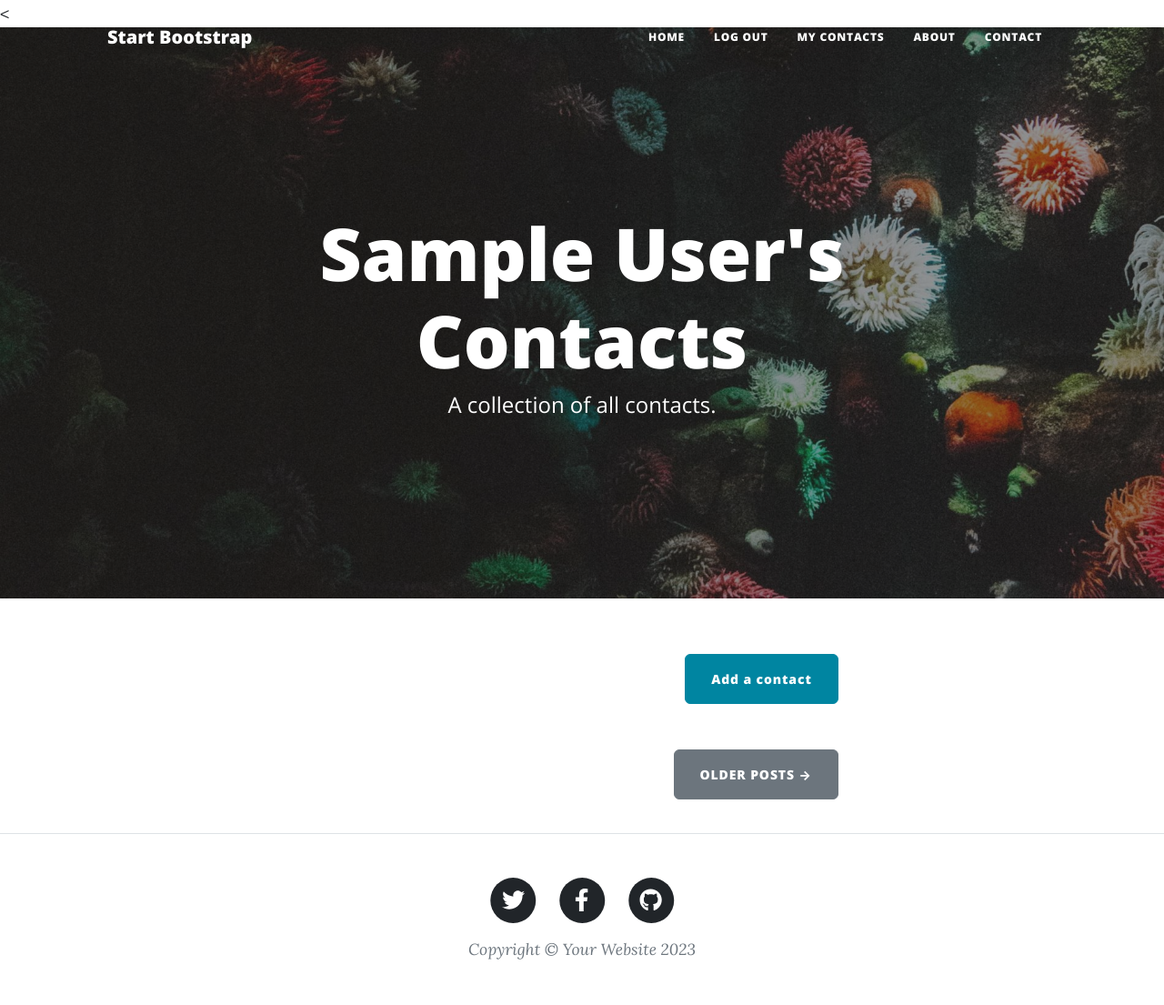
After one commit to dimitrov88/Virtual-wallet, a Flask app: page /my_contacts in a window 1280 px wide. The commit adds this page. Shown: the whole page at 91% size. Run offline with Flask 3, Linux system fonts and the light colour scheme; the visitor is signed in with stand-in values (Sample User, id 1); data that the repository does not hold is empty; some libraries are stand-ins or nearby versions.

Commit message:
add contacts.html, send to friend func.

```diff
--- a/data/models.py
+++ b/data/models.py
@@ -28,12 +28,12 @@ class Transactions(BaseModel):
     sender_id: PositiveInt
     receiver_id: PositiveInt
     amount: float
-    currency: Union[constr(), PositiveInt]
+    currency_id: Union[constr(), PositiveInt]
     date: Optional[datetime]
 
     @classmethod
-    def from_query(cls, id, sender_id, receiver_id, amount, currency, date):
-        return cls(id=id, sender_id=sender_id, receiver_id=receiver_id, amount=amount, currency=currency, date=date)
+    def from_query(cls, id, sender_id, receiver_id, amount, currency_id, date):
+        return cls(id=id, sender_id=sender_id, receiver_id=receiver_id, amount=amount, currency_id=currency_id, date=date)
 
 
 class TransactionResponse(BaseModel):
--- a/main.py
+++ b/main.py
@@ -3,7 +3,7 @@ from flask_bootstrap import Bootstrap5
 from flask_ckeditor import CKEditor
 from flask_login import UserMixin, login_user, LoginManager, current_user, logout_user
 from datetime import datetime
-from forms import RegisterForm, LoginForm, CommentForm, AddFromCardForm
+from forms import RegisterForm, LoginForm, CommentForm, AddFromCardForm, CreateTransactionForm, ContactForm, CreateFriendTransactionForm
 from werkzeug.security import generate_password_hash, check_password_hash
 from data.models import BaseUser, Wallet, TransactionResponse, WalletResponse
 from services import user_services, wallet_services, transaction_services
@@ -46,7 +46,8 @@ def logout():
 @app.route('/')
 def get_all_posts():
     # posts = get_posts()
-    return render_template("login.html")
+    form = LoginForm()
+    return render_template("login.html", form=form)
 
 
 @app.route('/home')
@@ -59,16 +60,32 @@ def home():
 
 @app.route("/add_money/<int:current_wallet_id>", methods=["GET", "POST"])
 def add_money(current_wallet_id: int):
-
     form = AddFromCardForm()
     if form.validate_on_submit():
         amount = form.amount.data
         wallet = wallet_services.get_by_id(current_wallet_id)
         to_add = wallet_services.add_from_card(wallet, float(amount))
 
+        flash("Money added successfully!")
         return redirect(url_for("home"))
     return render_template("add_from_card.html", form=form)
 
+
+@app.route("/create_transaction/<int:current_wallet_id>", methods=["GET", "POST"])
+def create_transaction(current_wallet_id: int):
+    form = CreateTransactionForm()
+    if form.validate_on_submit():
+        sender_wallet = wallet_services.get_by_id(current_wallet_id)
+
+        receiver_wallet = wallet_services.get_by_email(form.receiver.data)
+        amount = float(form.amount.data)
+        if sender_wallet.balance < amount:
+            flash("You do not have enough money.")
+            return redirect(url_for("create_transaction"))
+        to_send = wallet_services.make_transaction(sender_wallet, receiver_wallet, amount)
+        flash("Transaction complete!")
+        return redirect(url_for("home"))
+    return render_template("make_transaction.html", form=form)
 
 
 # @app.route('/')
@@ -180,6 +197,53 @@ def contact():
     return render_template("contact.html", current_user=current_user)
 
 
+@app.route("/my_contacts")
+def my_contacts():
+    all_contacts = user_services.get_all_contacts_by_id(current_user.id)
+    return render_template("contacts.html", current_user=current_user, contacts=all_contacts)
+
+
+@app.route("/add_contact", methods=["GET", "POST"])
+def add_contact():
+    form = ContactForm()
+
+    if form.validate_on_submit():
+        check_user = user_services.get_by_email(form.email.data)
+        if not check_user:
+            flash("User with that email doesn't exist!")
+            return render_template("contact_form.html", current_user=current_user, form=form)
+        else:
+            to_add = user_services.add_contact(current_user.id, check_user.id)
+            flash("Contact added successfully!")
+            return redirect(url_for("my_contacts"))
+    return render_template("contact_form.html", form=form)
+
+
+@app.route("/remove_contact/<int:contact_id>")
+def remove_contact(contact_id: int):
+    to_remove = user_services.remove_contact_by_id(contact_id, current_user.id)
+    flash("Contact removed!")
+    return redirect(url_for("my_contacts"))
+
+
+@app.route("/send_to_friend/<int:contact_id>",  methods=["GET", "POST"])
+def send_to_friend(contact_id: int):
+    form = CreateFriendTransactionForm()
+    friend = user_services.get_by_id(contact_id)
+    if form.validate_on_submit():
+        sender_wallet = wallet_services.get_by_user_id(current_user.id)
+
+        receiver_wallet = wallet_services.get_by_email(friend.email)
+        amount = float(form.amount.data)
+        if sender_wallet.balance < amount:
+            flash("You do not have enough money.")
+            return redirect(url_for("send_to_friend"))
+        to_send = wallet_services.make_transaction(sender_wallet, receiver_wallet, amount)
+        flash("Transaction complete!")
+        return redirect(url_for("home"))
+    return render_template("send_to_friend.html", form=form, contact=friend)
+
+
 @app.route('/register', methods=["GET", "POST"])
 def register():
     form = RegisterForm()
@@ -206,7 +270,7 @@ def register():
 
         insert_user = user_services.create_user(new_user)
         first_wallet = (wallet_services.create_first_wallet
-                        (Wallet(name=f"{new_user.name} EUR Wallet"), new_user.name))
+                        (Wallet(name=f"{new_user.name} EUR Wallet", balance=0), new_user.name))
         # This line will authenticate the user with Flask-Login
         login_user(new_user)
         return redirect(url_for("login"))
--- a/services/user_services.py
+++ b/services/user_services.py
@@ -25,3 +25,25 @@ def get_by_name(name):
     data = read_query("SELECT * FROM user WHERE name=?", (name,))
 
     return next((BaseUser.create_base_user(*row) for row in data), None)
+
+
+def add_contact(user1_id, user2_id):
+    data = insert_query("INSERT INTO contacts (user_id1, user_id2) VALUES(?,?)", (user1_id, user2_id))
+
+    return data
+
+
+def get_all_contacts_by_id(id):
+    data = read_query("SELECT u.id, u.email, u.password, u.name FROM user u "
+                      "JOIN contacts c  ON (c.user_id1 = u.id OR c.user_id2 = u.id) "
+                      "WHERE c.user_id1 = ? and u.id != ?;", (id, id))
+
+    return (BaseUser.create_base_user(*row) for row in data)
+
+
+
+def remove_contact_by_id(id, current_user_id: int):
+    data = update_query("DELETE FROM contacts WHERE user_id1 = ? and user_id2 = ? or user_id2 = ? and user_id1 = ?",
+                        (id, current_user_id, id, current_user_id))
+
+    return data
--- /dev/null
+++ b/templates/contacts.html
@@ -0,0 +1,64 @@
+{% include "header.html" %}
+
+<!-- Page Header-->
+<header
+  class="masthead"
+  style="background-image: url('../static/assets/img/home-bg.jpg')"
+>
+  <div class="container position-relative px-4 px-lg-5">
+    <div class="row gx-4 gx-lg-5 justify-content-center">
+      <div class="col-md-10 col-lg-8 col-xl-7">
+        <div class="site-heading">
+          <h1>{{ current_user.name }}'s Contacts</h1>
+          <span class="subheading">A collection of all contacts.</span>
+        </div>
+      </div>
+    </div>
+  </div>
+</header>
+<!-- Main Content-->
+<div class="container px-4 px-lg-5">
+      {% with messages = get_flashed_messages() %}
+      {% if messages %}
+      {% for message in messages %}
+      <p class="flash">{{ message }}</p>
+      {% endfor %}
+      {% endif %}
+      {% endwith %}
+  <div class="row gx-4 gx-lg-5 justify-content-center">
+    <div class="col-md-10 col-lg-8 col-xl-7">
+      <!-- Post preview-->
+      {% for contact in contacts %}
+      <div class="post-preview">
+        <a href="{{ url_for('send_to_friend', contact_id=contact.id) }}">
+          <h2 class="post-title">{{ contact.name }}</h2>
+          <h3 class="post-subtitle">{{ contact.email }}</h3>
+        </a>
+        <p class="post-meta">
+          <!-- Only show delete button if user id is 1 (admin user) -->
+          <a href="{{url_for('remove_contact', contact_id=contact.id) }}">✘</a>
+        </p>
+      </div>
+      <!-- Divider-->
+      <hr class="my-4" />
+      {% endfor %}
+
+      <!-- New Post -->
+      <!-- Only show Create Post button if user id is 1 (admin user) -->
+      <div class="d-flex justify-content-end mb-4">
+        <a
+          class="btn btn-primary float-right"
+          href="{{url_for('add_contact')}}"
+          >Add a contact</a
+        >
+      </div>
+
+      <!-- Pager-->
+      <div class="d-flex justify-content-end mb-4">
+        <a class="btn btn-secondary text-uppercase" href="#!">Older Posts →</a>
+      </div>
+    </div>
+  </div>
+</div>
+
+{% include "footer.html" %}
--- a/templates/header.html
+++ b/templates/header.html
@@ -98,6 +98,13 @@
             <li class="nav-item">
               <a
                 class="nav-link px-lg-3 py-3 py-lg-4"
+                href="{{ url_for('my_contacts') }}"
+                >My Contacts</a
+              >
+            </li>
+            <li class="nav-item">
+              <a
+                class="nav-link px-lg-3 py-3 py-lg-4"
                 href="{{ url_for('about') }}"
                 >About</a
               >
```
Also changed, not shown: forms.py (+13 -5 lines), services/wallet_services.py (+24 -2 lines), templates/contact_form.html (added, +42 -0 lines), templates/index1.html (+17 -12 lines), templates/make_transaction.html (added, +39 -0 lines), templates/send_to_friend.html (added, +39 -0 lines).
